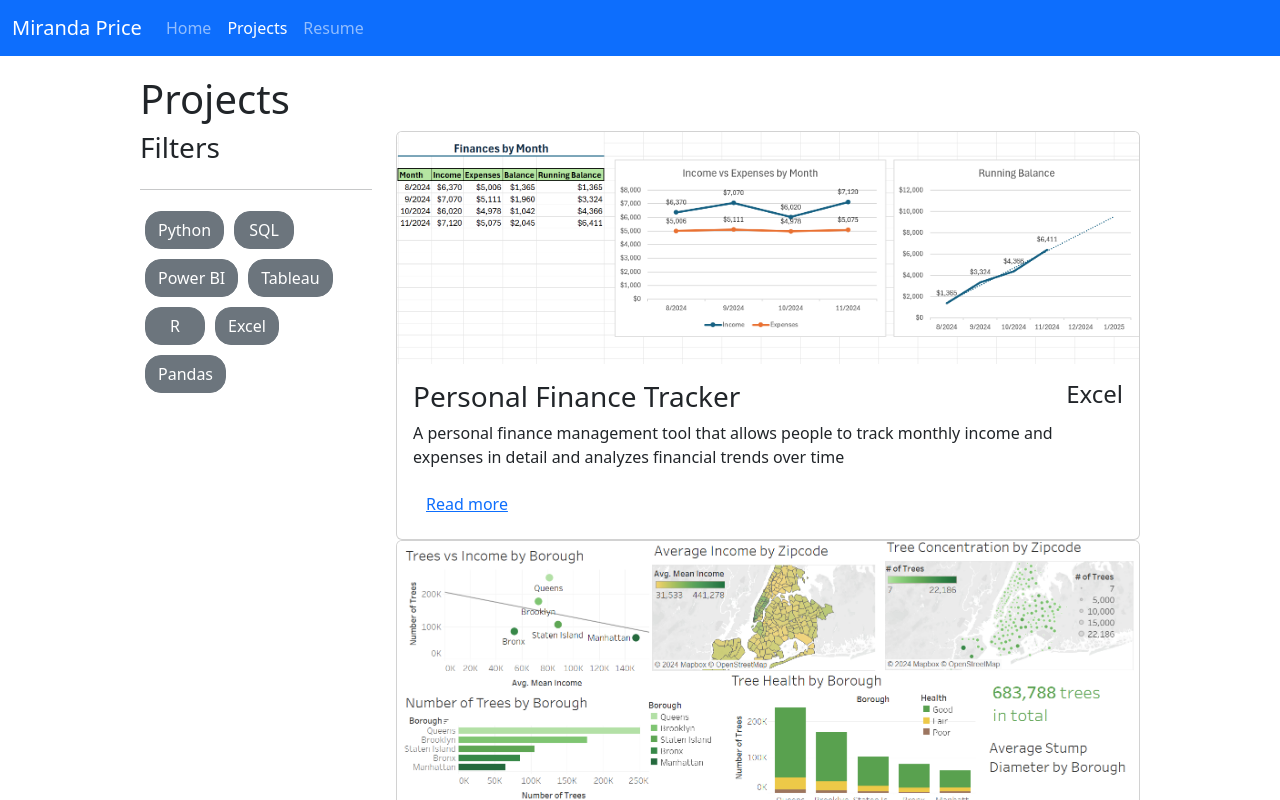
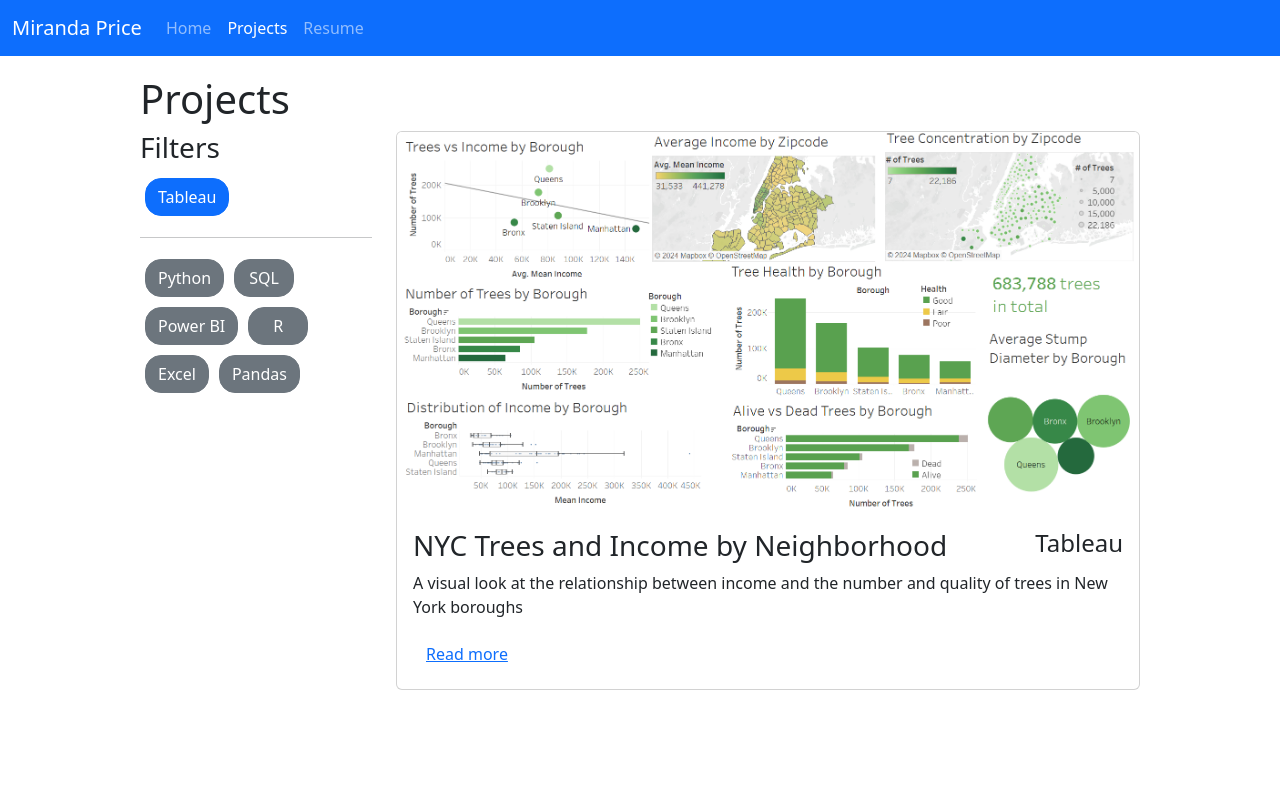
Before and after one commit to miranda-price/data-portfolio, a plain HTML site: page projects.html in a window 1280 px wide. Both pictures are taken after a click on the button "Tableau". Shown: the top 800 px of the page. Drawn offline with nearby package versions, Linux system fonts and the light colour scheme.

Commit message:
added projects filter functionality

```diff
--- a/projects.html
+++ b/projects.html
@@ -1,7 +1,7 @@
 <!DOCTYPE html>
 <html lang="en">
 <head>
-  <title>Projects - Personal Finance Tracker</title>
+  <title>Miranda Price - Projects</title>
   <meta charset="utf-8">
   <meta name="viewport" content="width=device-width, initial-scale=1">
   <link href="https://cdn.jsdelivr.net/npm/bootstrap@5.3.3/dist/css/bootstrap.min.css" rel="stylesheet" integrity="sha384-QWTKZyjpPEjISv5WaRU9OFeRpok6YctnYmDr5pNlyT2bRjXh0JMhjY6hW+ALEwIH" crossorigin="anonymous">
@@ -126,7 +126,7 @@
           </div>
       </div>
 
-      <div class="card projects-card -project">
+      <div class="card projects-card tableau-project">
         <img src="content/nyc-trees-dashboard.png" class="card-img-top" alt="tableau dashboard with visualisations of data regarding trees and income for NYC neightborhoods">
         <div class="card-body">
              <div class="d-flex justify-content-between"><h3 class="card-title">NYC Trees and Income by Neighborhood</h3><h4>Tableau</h4></div>
@@ -385,6 +385,8 @@
   </div>
 </div>
 </div>
+
+<script src="script.js"></script>
 </body>
 </div>
 </html>
--- /dev/null
+++ b/script.js
@@ -0,0 +1,48 @@
+selected = [];
+
+$('#filter-divider').hide();
+
+$('.project-filter').click(function() {
+    // select filter
+    if ($(this).attr('class').includes('btn-secondary')) {
+        // change style and location
+        $(this).addClass('btn-primary');
+        $(this).removeClass('btn-secondary');
+        element = $(this).detach().appendTo($('#checked-filter-buttons'));
+
+        // add class to filters
+        id = $(this).attr('id');
+        filter = id.slice(0, -6) + "project";
+        selected.push(filter);
+
+        // show horizontal divider
+        $('#filter-divider').show();
+    }
+
+    // deselect filter
+    else {
+        // change style and location
+        $(this).addClass('btn-secondary');
+        $(this).removeClass('btn-primary');
+        element = $(this).detach().appendTo($('#unchecked-filter-buttons'));
+
+        // remove class from filters
+        id = $(this).attr('id');
+        filter = id.slice(0, -6) + "project";
+        selected.pop(filter);
+
+        // hide horizontal divider if applicable
+        if (selected.length == 0){
+            $('#filter-divider').hide();
+        }
+    }
+    // filter projects
+    if (selected.length == 0) {$('.projects-card').show()}
+    else{
+        $('.projects-card').hide()
+        selected.forEach(element => {
+            filter = '.' + element;
+            $(filter).show();
+        });
+    }
+})
```
